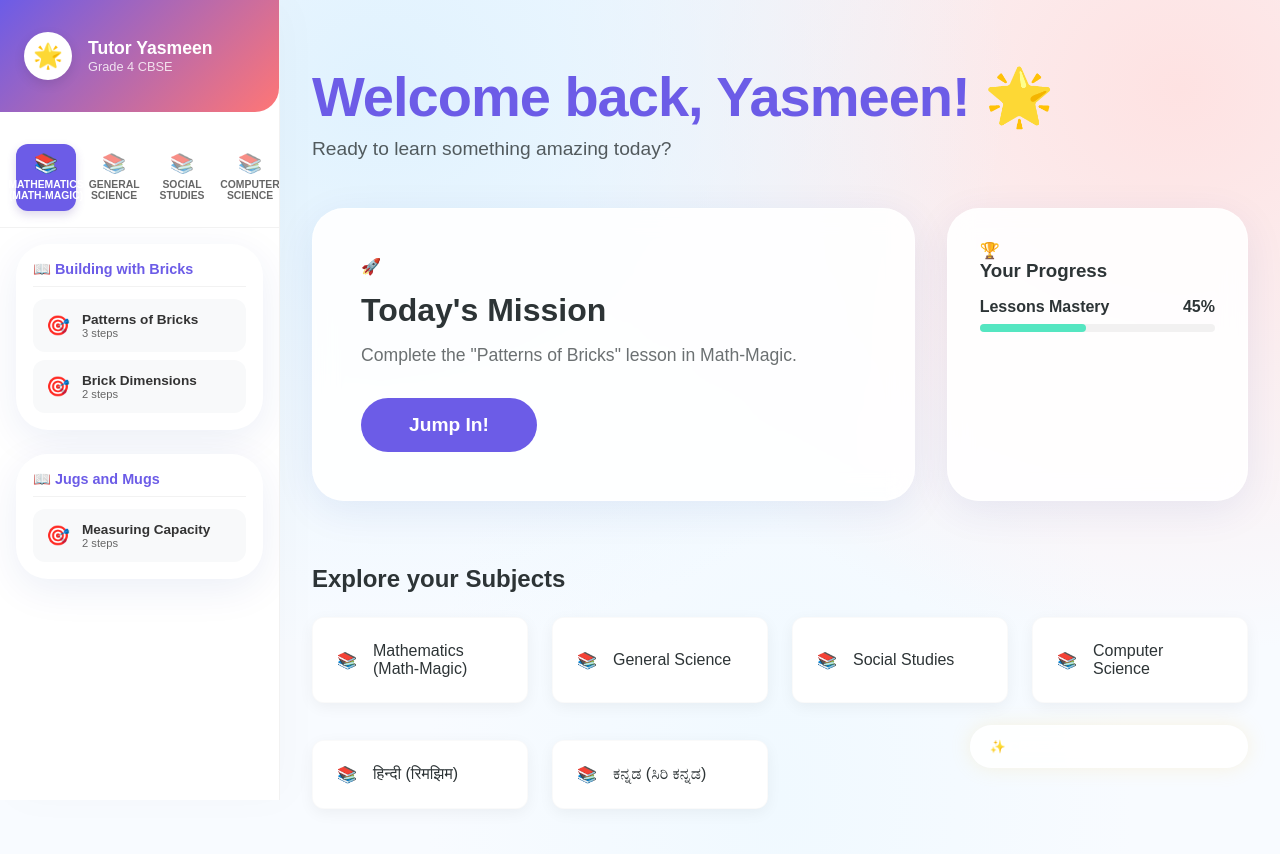
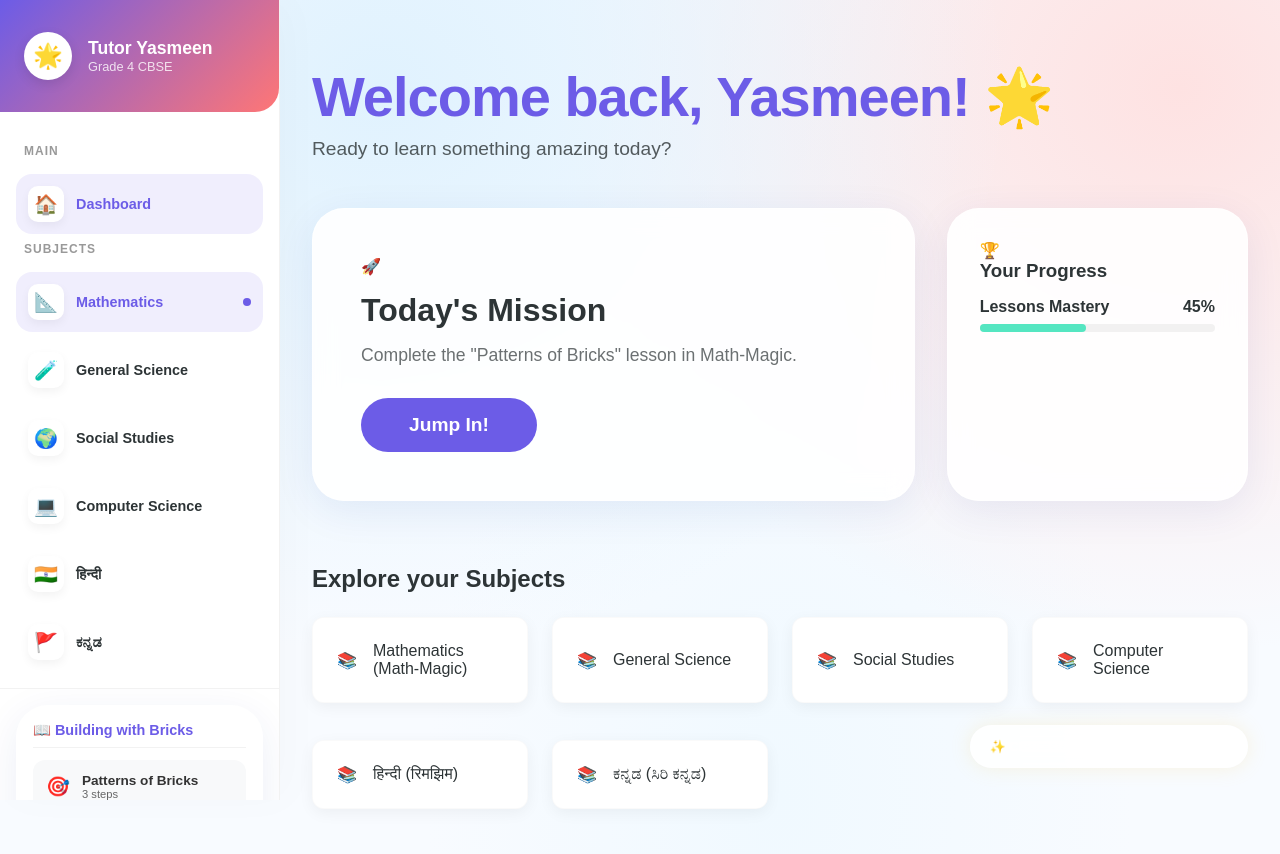
Before and after one commit to muzabasha/4thstd, a Next.js app: page / in a window 1280 px wide. Shown: the top 854 px of the page. Built offline with nearby package versions, Linux system fonts and the light colour scheme; a web font is replaced by a local one.

Commit message:
UI update: Vertical subject navigation and Dashboard button in sidebar

```diff
--- a/app/page.tsx
+++ b/app/page.tsx
@@ -26,6 +26,11 @@ export default function Home() {
     <div className="container">
       <Sidebar
         onSelectTopic={handleSelectTopic}
+        onGoHome={() => {
+          setSelectedSubject(null);
+          setSelectedChapter(null);
+          setSelectedTopic(null);
+        }}
         selectedTopicId={selectedTopic?.id}
       />
 
--- a/components/Sidebar.tsx
+++ b/components/Sidebar.tsx
@@ -5,10 +5,11 @@ import { syllabus, Subject, Chapter, Topic } from '../lib/curriculum';
 
 interface SidebarProps {
   onSelectTopic: (subject: Subject, chapter: Chapter, topic: Topic) => void;
+  onGoHome: () => void;
   selectedTopicId?: string;
 }
 
-export default function Sidebar({ onSelectTopic, selectedTopicId }: SidebarProps) {
+export default function Sidebar({ onSelectTopic, onGoHome, selectedTopicId }: SidebarProps) {
   const [expandedSubject, setExpandedSubject] = useState<string | null>(syllabus[0].id);
 
   return (
@@ -21,16 +22,30 @@ export default function Sidebar({ onSelectTopic, selectedTopicId }: SidebarProps
         </div>
       </div>
 
-      <div className="subject-pills">
+      <div className="subjects-list">
+        <h3 className="section-label">Main</h3>
+        <button
+          className={`subject-item ${selectedTopicId === undefined ? 'active' : ''}`}
+          onClick={() => { setExpandedSubject(null); onGoHome(); }}
+        >
+          <div className="subject-icon-box">🏠</div>
+          <span className="subject-name">Dashboard</span>
+        </button>
+
+        <h3 className="section-label">Subjects</h3>
         {syllabus.map((subject) => (
           <button
             key={subject.id}
-            className={`subject-pill ${expandedSubject === subject.id ? 'active' : ''}`}
+            className={`subject-item ${expandedSubject === subject.id ? 'active' : ''}`}
             onClick={() => setExpandedSubject(subject.id)}
-            title={subject.title}
           >
-            <span className="pill-icon">{subject.id === 'hindi' ? '🇮🇳' : subject.id === 'kannada' ? '🚩' : '📚'}</span>
-            <span className="pill-text">{subject.title}</span>
+            <div className="subject-icon-box">
+              {subject.id === 'hindi' ? '🇮🇳' : subject.id === 'kannada' ? '🚩' :
+               subject.id === 'mathematics' ? '📐' : subject.id === 'science' ? '🧪' :
+               subject.id === 'social-studies' ? '🌍' : '💻'}
+            </div>
+            <span className="subject-name">{subject.title.split(' (')[0]}</span>
+            {expandedSubject === subject.id && <span className="active-dot"></span>}
           </button>
         ))}
       </div>
@@ -75,36 +90,58 @@ export default function Sidebar({ onSelectTopic, selectedTopicId }: SidebarProps
           z-index: 100;
           box-shadow: 10px 0 40px rgba(0,0,0,0.02);
         }
-        .subject-pills {
-          display: flex;
-          gap: 0.5rem;
+        .subjects-list {
           padding: 1rem;
-          overflow-x: auto;
-          background: rgba(255, 255, 255, 0.5);
-          border-bottom: 1px solid rgba(0,0,0,0.05);
-          scrollbar-width: none;
-        }
-        .subject-pills::-webkit-scrollbar { display: none; }
-
-        .subject-pill {
           display: flex;
           flex-direction: column;
+          gap: 0.5rem;
+          border-bottom: 1px solid rgba(0,0,0,0.05);
+        }
+        .section-label {
+          font-size: 0.75rem;
+          text-transform: uppercase;
+          color: #999;
+          letter-spacing: 1px;
+          margin-bottom: 0.5rem;
+          padding-left: 0.5rem;
+        }
+        .subject-item {
+          display: flex;
           align-items: center;
-          gap: 0.25rem;
-          padding: 0.5rem;
-          min-width: 60px;
-          border-radius: 12px;
+          gap: 0.75rem;
+          padding: 0.75rem;
+          border-radius: 16px;
           transition: all 0.2s;
-          opacity: 0.6;
+          text-align: left;
+          color: var(--text-color);
+          font-weight: 700;
         }
-        .subject-pill.active {
-          opacity: 1;
+        .subject-item:hover {
+          background: rgba(0,0,0,0.03);
+        }
+        .subject-item.active {
+          background: rgba(108, 92, 231, 0.1);
+          color: var(--primary);
+        }
+        .subject-icon-box {
+          width: 36px;
+          height: 36px;
+          background: white;
+          border-radius: 10px;
+          display: flex;
+          align-items: center;
+          justify-content: center;
+          font-size: 1.2rem;
+          box-shadow: 0 4px 10px rgba(0,0,0,0.05);
+        }
+        .active-dot {
+          width: 8px;
+          height: 8px;
           background: var(--primary);
-          color: white;
-          box-shadow: 0 4px 10px rgba(88, 61, 161, 0.2);
+          border-radius: 50%;
+          margin-left: auto;
         }
-        .pill-icon { font-size: 1.2rem; }
-        .pill-text { font-size: 0.65rem; font-weight: 700; text-transform: uppercase; }
+        .subject-name { font-size: 0.9rem; }
 
         .sidebar-nav {
           flex: 1;
```
